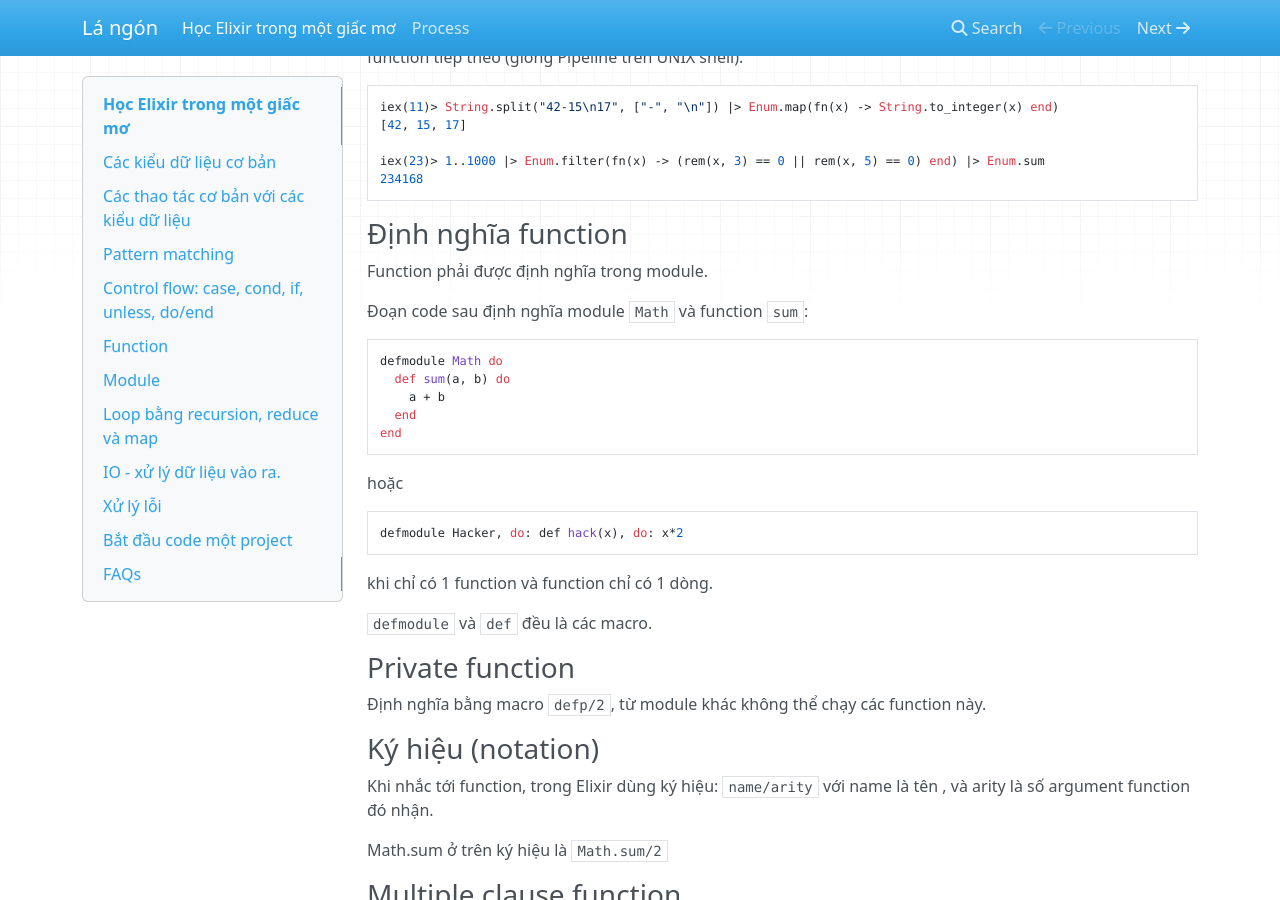
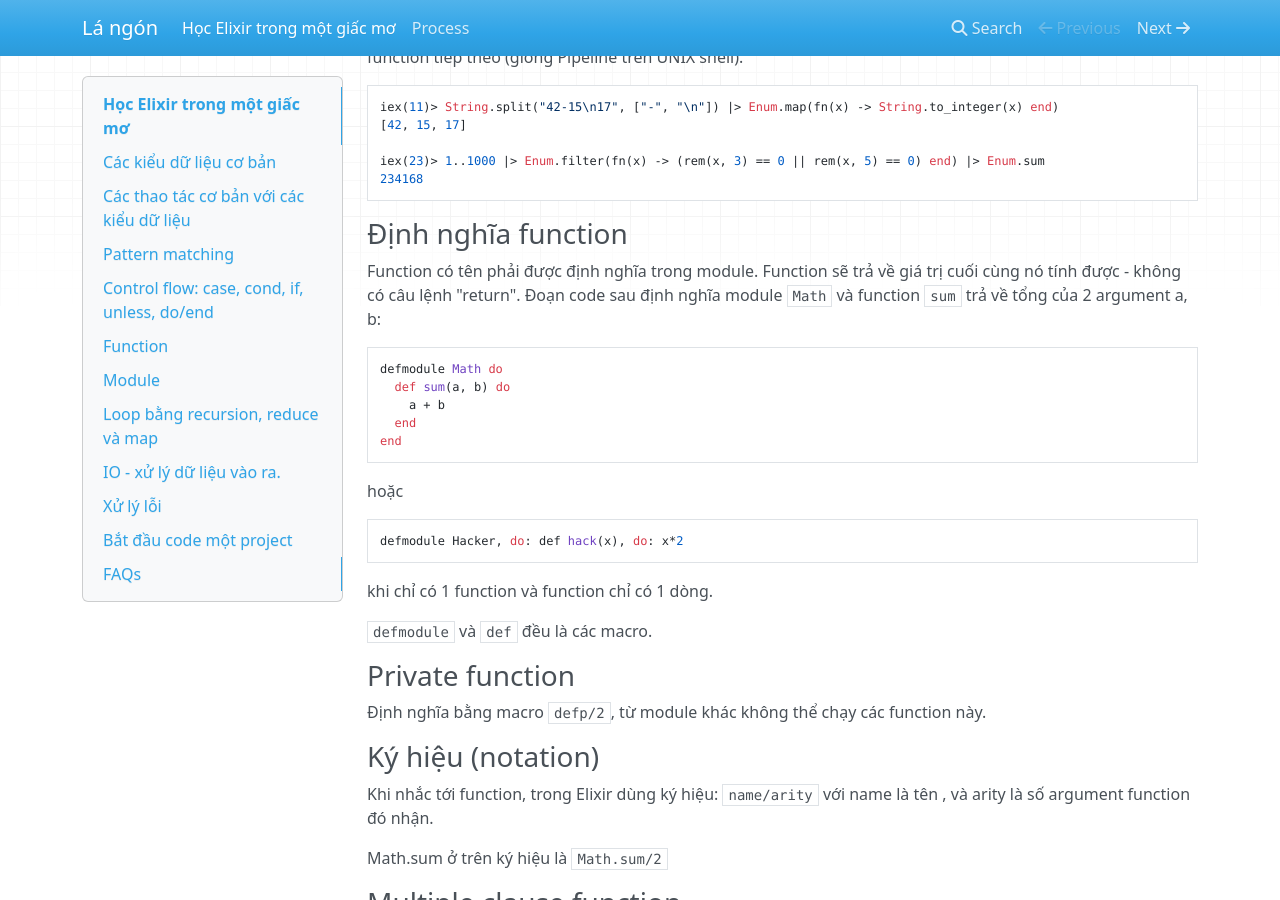
Before and after one commit to hvnsweeting/elixir-trong-mot-giac-mo, an MkDocs documentation site: the page built from docs/index.md, in a window 1280 px wide and 900 px high, scrolled down 17055 px. Built offline with MkDocs 1.6.1, drawn with Linux system fonts in a browser that asks for light colours; nearby versions of some CDN libraries.

Commit message:
Add detail on function return

````diff
--- a/docs/index.md
+++ b/docs/index.md
@@ -933,9 +933,9 @@ iex(23)> 1..1000 |> Enum.filter(fn(x) -> (rem(x, 3) == 0 || rem(x, 5) == 0) end)
 ```
 
 ### Định nghĩa function
-Function phải được định nghĩa trong module.
-
-Đoạn code sau định nghĩa module `Math` và function `sum`:
+Function có tên phải được định nghĩa trong module.
+Function sẽ trả về giá trị cuối cùng nó tính được - không có câu lệnh "return".
+Đoạn code sau định nghĩa module `Math` và function `sum` trả về tổng của 2 argument a, b:
 
 ```
 defmodule Math do
````
